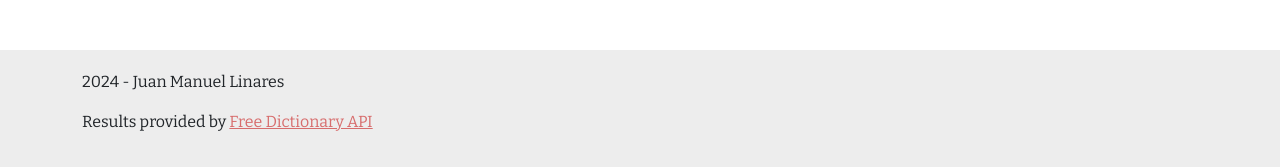
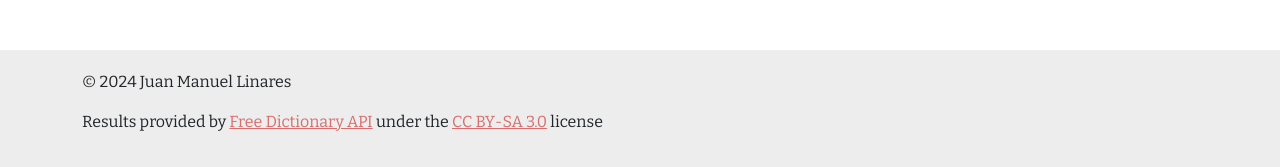
Before and after one commit to jmlinares2019/react-dictionary-app, a React (Vite) app: page / in a window 1280 px wide. Shown: the part 630-797 px from the top of the page. Built offline with nearby package versions, Linux system fonts and the light colour scheme.

Commit message:
Adding license reference to footer

```diff
--- a/src/components/Footer.jsx
+++ b/src/components/Footer.jsx
@@ -6,13 +6,12 @@ function Footer(){
         <footer>
             <div className="container">
                 <div className="copyright">
-                    <p>{year} - Juan Manuel Linares</p>
+                    <p>© {year} Juan Manuel Linares</p>
                 </div>
                 <div className="credits">
-                <p>Results provided by <a href="https://dictionaryapi.dev/">Free Dictionary API</a></p>
+                <p>Results provided by <a href="https://dictionaryapi.dev/">Free Dictionary API</a> under the <a href="https://creativecommons.org/licenses/by-sa/3.0/" target="_blank">CC BY-SA 3.0</a> license</p>
                 </div>
             </div>
-
         </footer>
     )
 }
```
